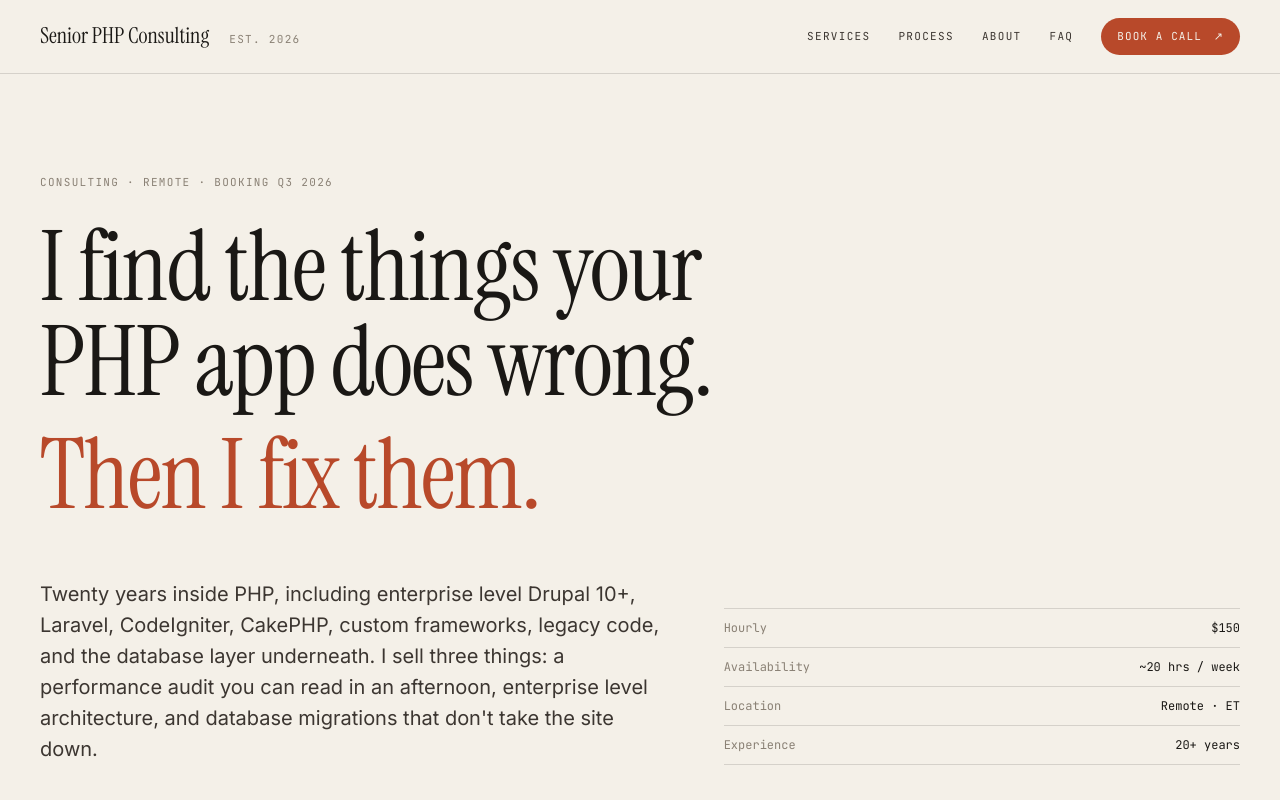
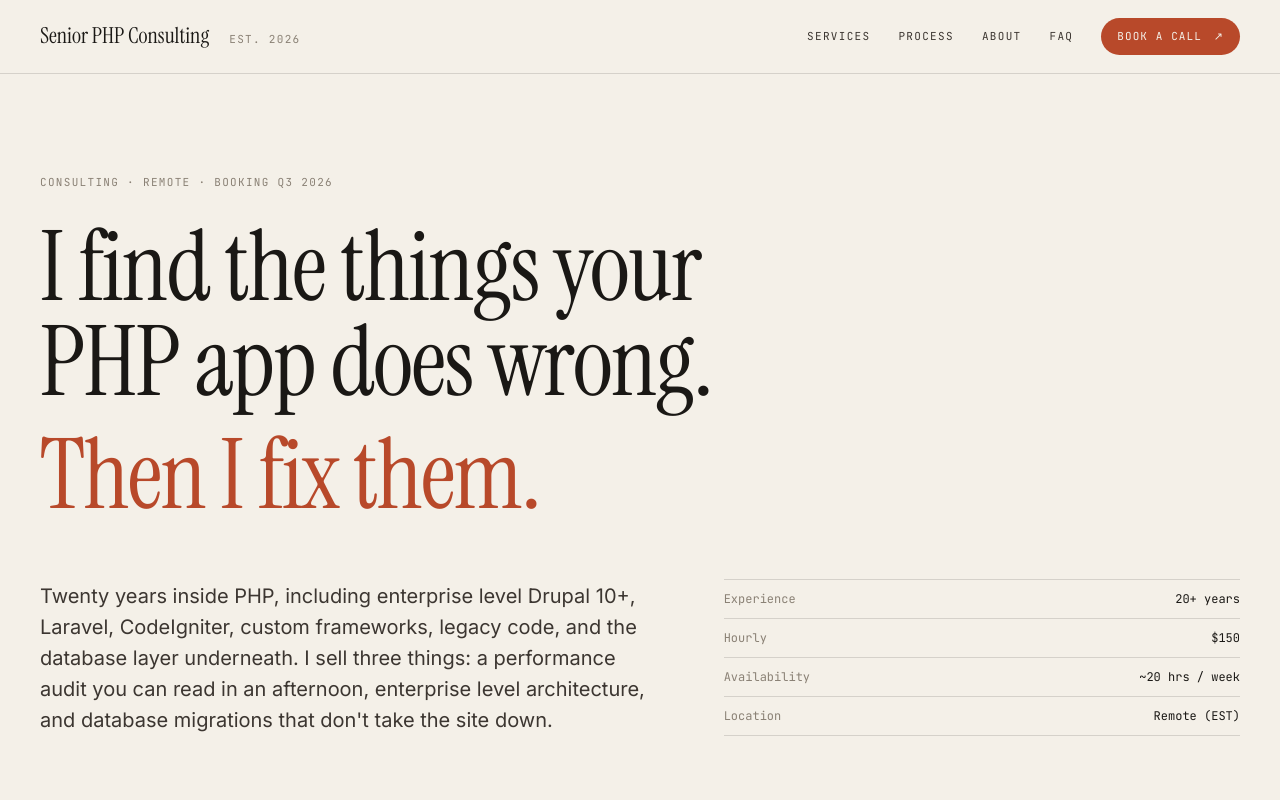
Before and after one commit to asrarca/phpconsult, a React (Vite) app: page / in a window 1280 px wide. Shown: the top 800 px of the page. Built offline with nearby package versions, Linux system fonts and the light colour scheme.

Commit message:
Minor updates to wording.

```diff
--- a/src/components/Hero.jsx
+++ b/src/components/Hero.jsx
@@ -6,10 +6,10 @@ import { HERO_VARIANTS } from '../data/index.js';
 export default function Hero({ variant, accent }) {
   const v = HERO_VARIANTS[variant] || HERO_VARIANTS.guarantee;
   const statsRows = [
+    { label: "Experience",   value: "20+ years" },
     { label: "Hourly",       value: "$150" },
     { label: "Availability", value: "~20 hrs / week" },
-    { label: "Location",     value: "Remote · ET" },
-    { label: "Experience",   value: "20+ years" },
+    { label: "Location",     value: "Remote (EST)" },
   ];
 
   return (
--- a/src/components/StackRow.jsx
+++ b/src/components/StackRow.jsx
@@ -2,7 +2,7 @@ import MonoLabel from './MonoLabel.jsx';
 
 const GROUPS = [
   { label: "Languages",       items: ["PHP 8.x", "Node.js", "React", "JavaScript"] },
-  { label: "CMS / Framework", items: ["Drupal 10+", "Symfony", "Laravel", "CodeIgniter"] },
+  { label: "PHP Frameworks",  items: ["Drupal 10+", "Symfony", "Laravel", "CodeIgniter"] },
   { label: "Databases",       items: ["MySQL", "SQL Server", "MariaDB", "MongoDB"] },
   { label: "Cloud",           items: ["AWS", "Acquia", "Azure", "DigitalOcean"] },
   { label: "Integrations",    items: ["Salesforce", "Auth0", "Stripe", "SAP"] },
--- a/src/data/index.js
+++ b/src/data/index.js
@@ -11,7 +11,7 @@ export const HERO_VARIANTS = {
   guarantee: {
     eyebrow: "Consulting · Remote · Booking Q3 2026",
     h1: ["I find the things your", "PHP app does wrong.", "Then I fix them."],
-    sub: "Twenty years inside PHP, including enterprise level Drupal 10+, Laravel, CodeIgniter, CakePHP, custom frameworks, legacy code, and the database layer underneath. I sell three things: a performance audit you can read in an afternoon, enterprise level architecture, and database migrations that don't take the site down.",
+    sub: "Twenty years inside PHP, including enterprise level Drupal 10+, Laravel, CodeIgniter, custom frameworks, legacy code, and the database layer underneath. I sell three things: a performance audit you can read in an afternoon, enterprise level architecture, and database migrations that don't take the site down.",
   },
   resume: {
     eyebrow: "Consulting · Remote · Booking Q3 2026",
```
